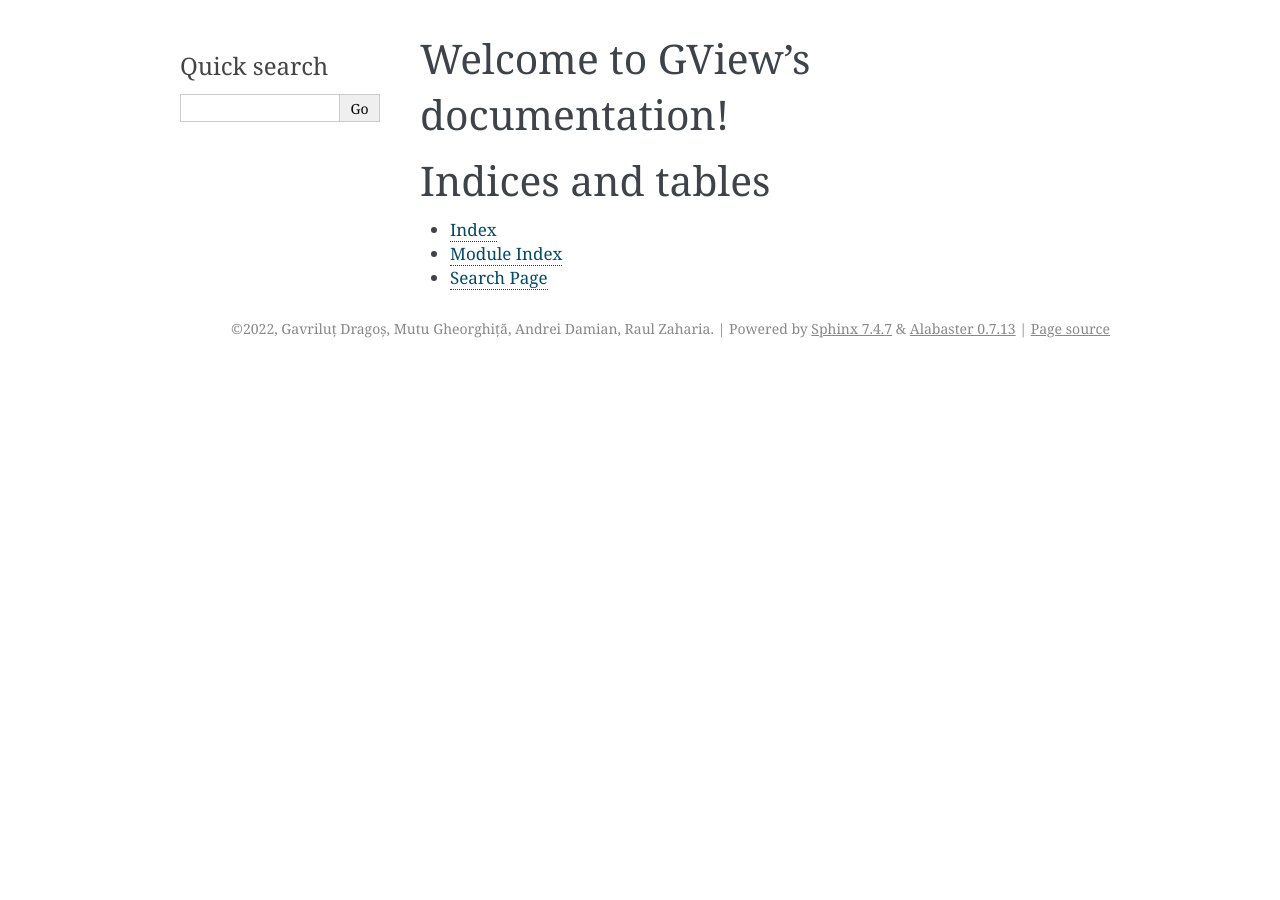
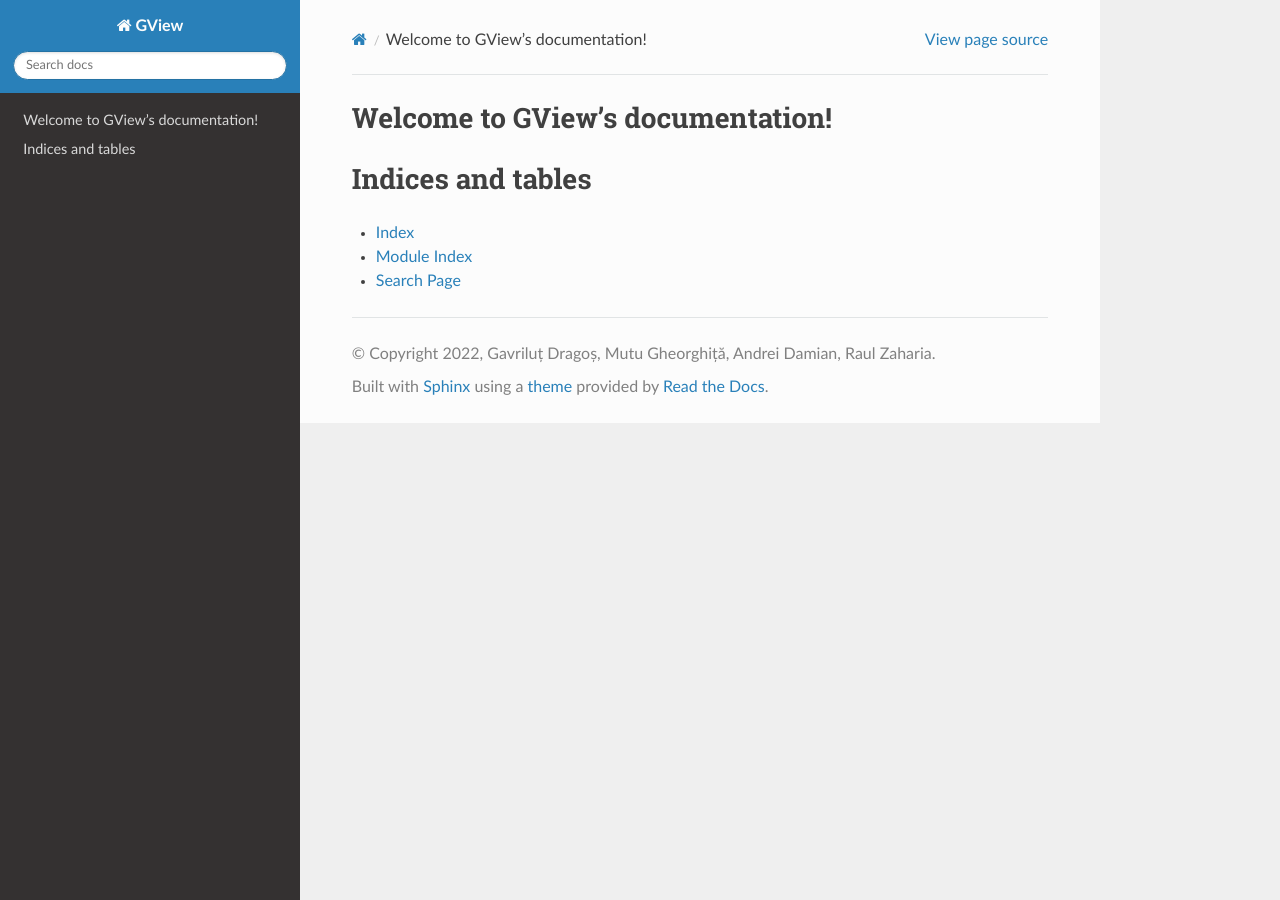
Before and after one commit to gdt050579/GView, a Sphinx documentation site: the page built from docs/source/index.rst, in a window 1280 px wide. Built offline with Sphinx 7.4.7 and the Read the Docs theme 2.0.0, drawn with Linux system fonts in a browser that asks for light colours; formulas are drawn with MathJax 3.

Commit message:
^ docs - moved from <alabaster> theme to <sphinx_rtd_theme>
Signed-off-by: Gheorghita MUTU <gheorghitamutu@gmail.com>

```diff
--- /dev/null
+++ b/docs/requirements.txt
@@ -0,0 +1,2 @@
+sphinx
+sphinx-rtd-theme
--- a/docs/source/conf.py
+++ b/docs/source/conf.py
@@ -91,7 +91,7 @@ todo_include_todos = True
 # The theme to use for HTML and HTML Help pages.  See the documentation for
 # a list of builtin themes.
 #
-html_theme = 'alabaster'
+html_theme = 'sphinx_rtd_theme'
 
 # Theme options are theme-specific and customize the look and feel of a theme
 # further.  For a list of options available for each theme, see the
```
Also changed, not shown: README.md (+1 -1 lines).
